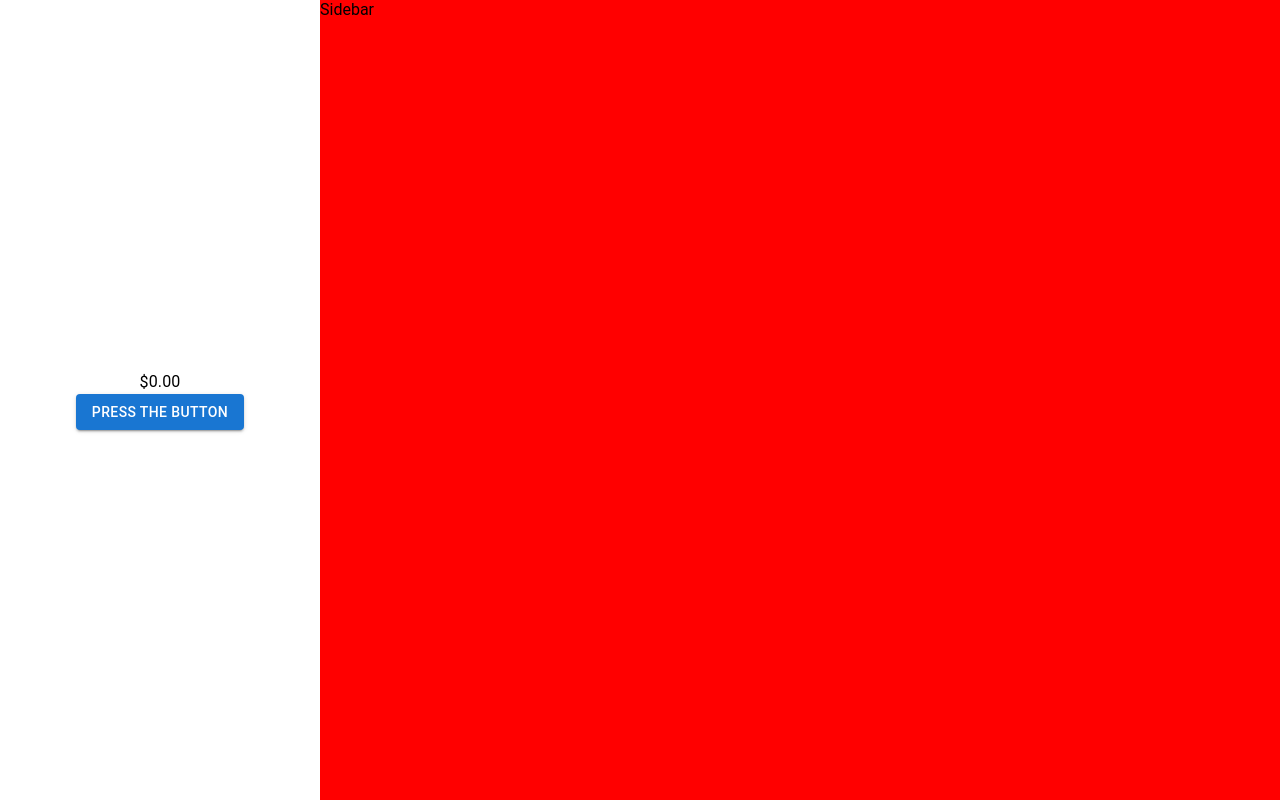
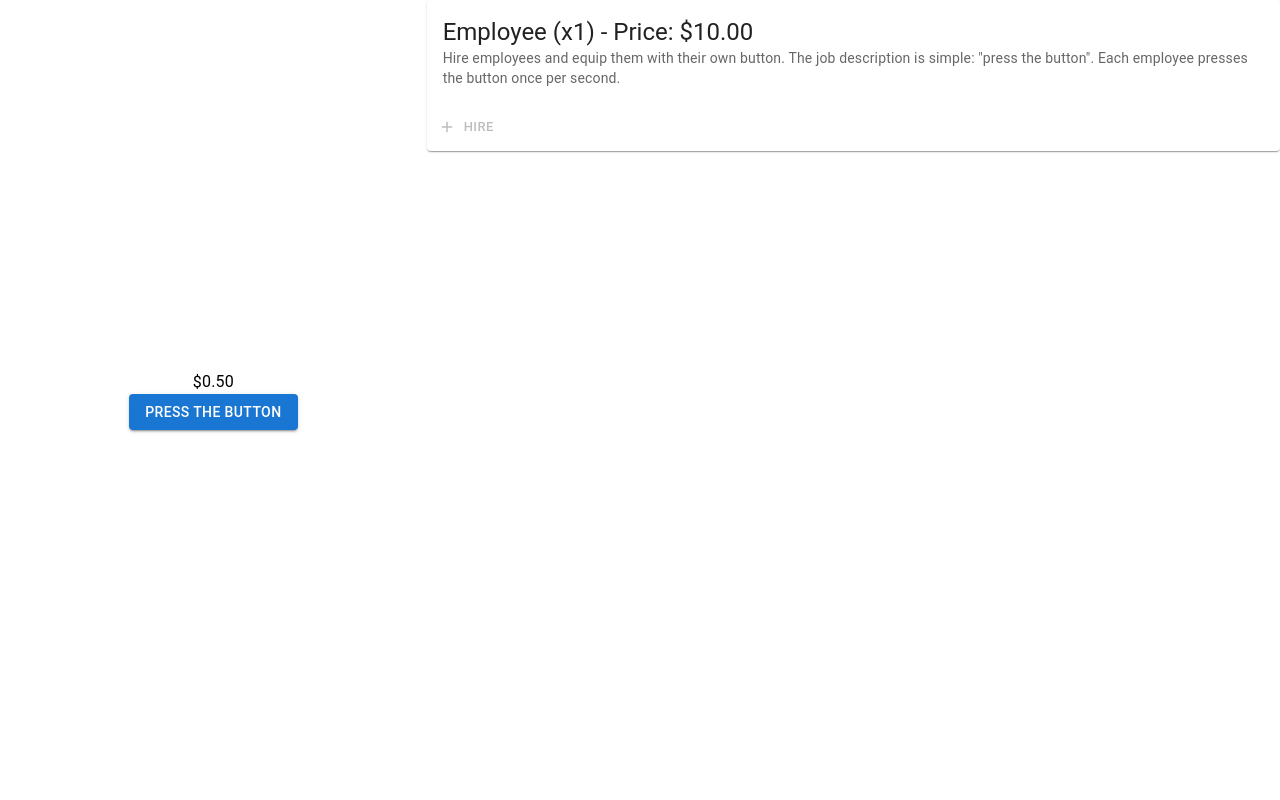
Before and after one commit to DrKabum/auto-clicker-game, a React (Vite) app: page / in a window 1280 px wide. Built offline with nearby package versions, Linux system fonts and the light colour scheme.

Commit message:
add employees

```diff
--- a/src/App.tsx
+++ b/src/App.tsx
@@ -1,20 +1,10 @@
 import { useState } from 'react'
-import Button from '@mui/material/Button'
-
-import { currencyFormat } from './utils/utils'
-import { Container, Stack } from '@mui/material'
+import { Stack } from '@mui/material'
 import { Main } from './components/main'
 import { Side } from './components/side'
 
 export default function App() {
-  const CLICK_VALUE = 0.1
   const [money, setMoney] = useState(0)
-  const [clickLevel, setClickLevel] = useState(1)
-  const [levelModifier, setLevelModifier] = useState(1)
-
-  function pressTheButton() {
-    setMoney(money + CLICK_VALUE * clickLevel * levelModifier)
-  }
 
   return (
     <Stack
@@ -23,8 +13,8 @@ export default function App() {
         flexDirection: { xs: 'column', md: 'row' },
       }}
     >
-      <Main money={money} pressTheButton={pressTheButton} />
-      <Side />
+      <Main money={money} setMoney={setMoney} />
+      <Side money={money} setMoney={setMoney} />
     </Stack>
   )
 }
--- a/src/components/employee.tsx
+++ b/src/components/employee.tsx
@@ -0,0 +1,65 @@
+import {
+  Box,
+  Button,
+  Card,
+  CardActionArea,
+  CardActions,
+  CardContent,
+  Stack,
+  Typography,
+} from '@mui/material'
+import AddIcon from '@mui/icons-material/Add'
+import { SetStateAction, useEffect, useState } from 'react'
+import { currencyFormat } from '../utils/utils'
+
+export function Employee({
+  money,
+  setMoney,
+}: {
+  money: number
+  setMoney: React.Dispatch<SetStateAction<number>>
+}) {
+  const [baseProduction, setBaseProduction] = useState(0.1)
+  const [quantity, setQuantity] = useState(1)
+  const [basePrice, setBasePrice] = useState(10)
+  const [tickCount, setTickCount] = useState(0)
+
+  useEffect(() => {
+    const tick = setTimeout(() => {
+      setMoney((prevMoney) => prevMoney + baseProduction * quantity)
+      setTickCount(tickCount + 1)
+    }, 1e3)
+    return () => clearTimeout(tick)
+  }, [tickCount])
+
+  const handleHire = () => {
+    setQuantity(quantity + 1)
+    setBasePrice(basePrice * 1.2)
+    setMoney((prevMoney) => prevMoney - basePrice)
+  }
+
+  return (
+    <Card>
+      <CardContent>
+        <Typography variant='h5' component='div'>
+          Employee (x{quantity}) - Price: {currencyFormat(basePrice)}
+        </Typography>
+        <Typography variant='body2' color='text.secondary'>
+          Hire employees and equip them with their own button. The job
+          description is simple: "press the button". Each employee presses the
+          button once per second.
+        </Typography>
+      </CardContent>
+      <CardActions>
+        <Button
+          onClick={handleHire}
+          startIcon={<AddIcon />}
+          size='small'
+          disabled={money < basePrice}
+        >
+          Hire
+        </Button>
+      </CardActions>
+    </Card>
+  )
+}
--- a/src/components/main.tsx
+++ b/src/components/main.tsx
@@ -1,13 +1,24 @@
+import { Dispatch, SetStateAction, useState } from 'react'
 import { currencyFormat } from './../utils/utils'
 import { Typography, Button, Box, Stack } from '@mui/material'
 
 export function Main({
   money,
-  pressTheButton,
+  setMoney,
 }: {
   money: number
-  pressTheButton: () => void
+  setMoney: Dispatch<SetStateAction<number>>
 }) {
+  const CLICK_VALUE = 0.1
+  const [clickLevel, setClickLevel] = useState(1)
+  const [levelModifier, setLevelModifier] = useState(1)
+
+  const handleButtonPress = () => {
+    setMoney(
+      (prevMoney) => prevMoney + CLICK_VALUE * clickLevel * levelModifier
+    )
+  }
+
   return (
     <Box
       flex={1}
@@ -19,7 +30,7 @@ export function Main({
       }}
     >
       <Typography variant='body1'>{currencyFormat(money)}</Typography>
-      <Button variant='contained' onClick={pressTheButton}>
+      <Button variant='contained' onClick={handleButtonPress}>
         Press the button
       </Button>
     </Box>
--- a/src/components/side.tsx
+++ b/src/components/side.tsx
@@ -1,9 +1,17 @@
 import { Box } from '@mui/material'
+import { Employee } from './employee'
+import { Dispatch, SetStateAction } from 'react'
 
-export function Side() {
+export function Side({
+  money,
+  setMoney,
+}: {
+  money: number
+  setMoney: Dispatch<SetStateAction<number>>
+}) {
   return (
-    <Box bgcolor='red' flex={3}>
-      Sidebar
+    <Box flex={2}>
+      <Employee money={money} setMoney={setMoney} />
     </Box>
   )
 }
--- a/src/utils/utils.ts
+++ b/src/utils/utils.ts
@@ -2,7 +2,8 @@ export function currencyFormat(amount: number): string {
   const formatter = new Intl.NumberFormat('us-US', {
     style: 'currency',
     currency: 'USD',
-    compactDisplay: 'short'
+    compactDisplay: 'short',
+    currencyDisplay: 'narrowSymbol'
   })
 
   return formatter.format(amount)
```
